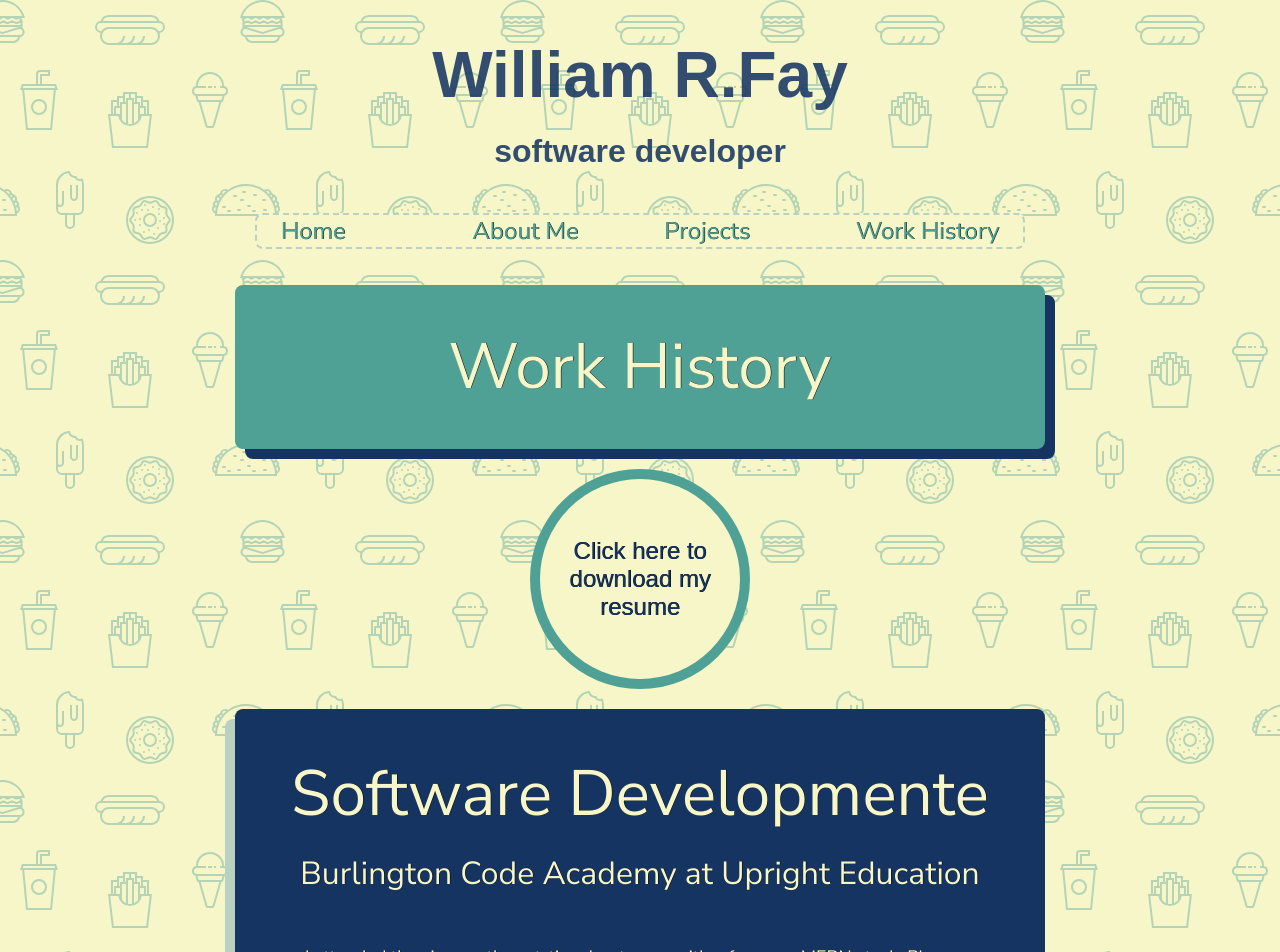
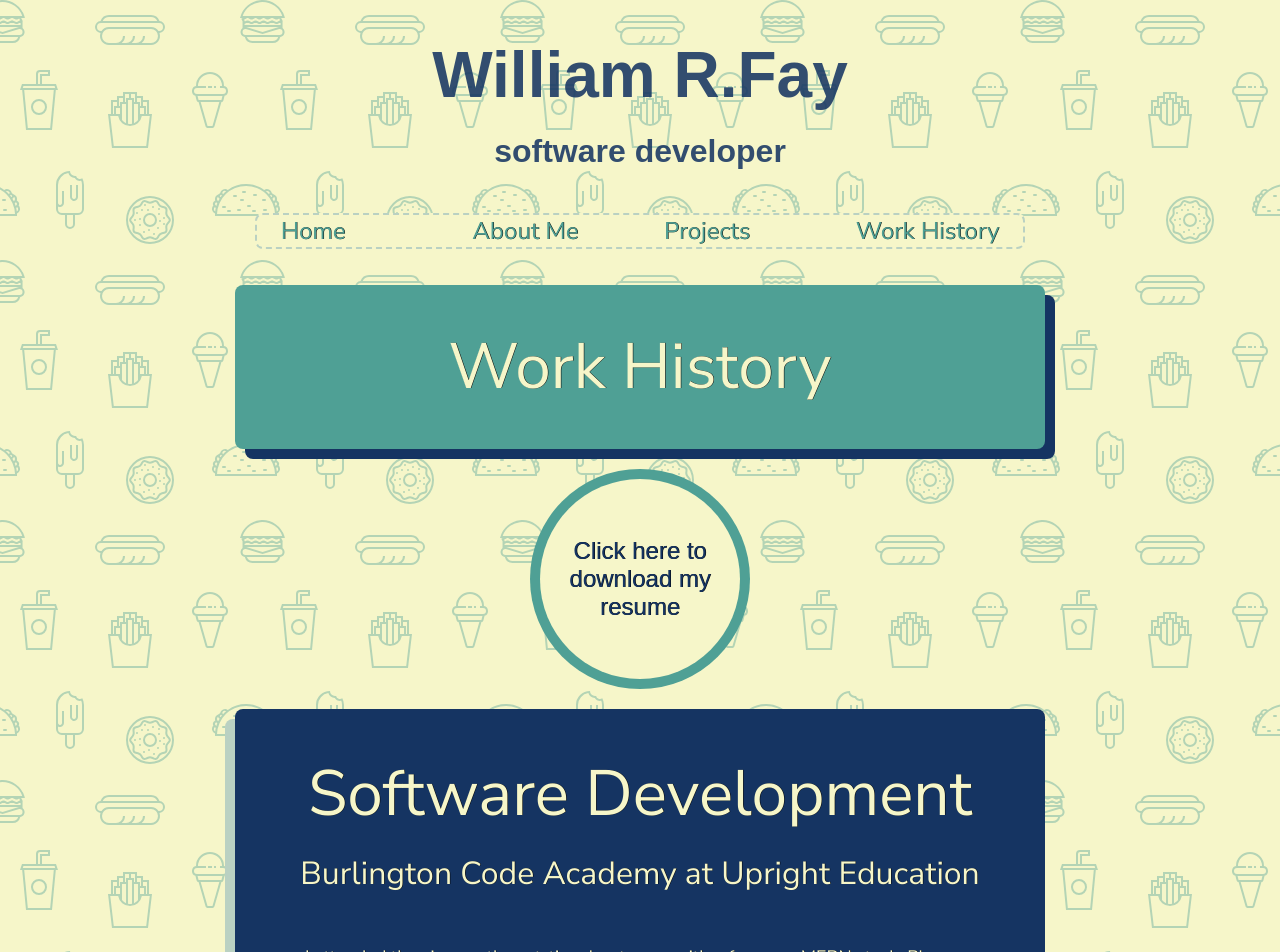
Before and after one commit to williamfay/williamfay.github.io, a React (Vite) app: page /history in a window 1280 px wide. Shown: the top 952 px of the page. Built offline with nearby package versions, Linux system fonts and the light colour scheme; a web font is replaced by a local one.

Commit message:
Typo on WH

```diff
--- a/src/components/work-history.jsx
+++ b/src/components/work-history.jsx
@@ -69,7 +69,7 @@ export default function History() {
                     </div>
                 </div>
                 <div className="history-dev-container">
-                    <h1 class="dev-header">Software Developmente</h1>
+                    <h1 class="dev-header">Software Development</h1>
                     <h2 class="dev-subhead">Burlington Code Academy at Upright Education</h2>
                     <p>I attended the six-month part-time bootcamp with a focus on MERN stack. Please see badges below:</p>
                     <figure className="badges-fig">
```
